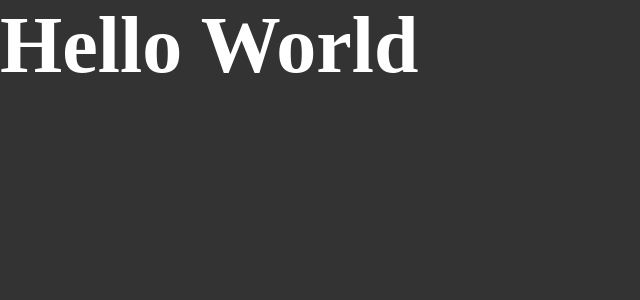
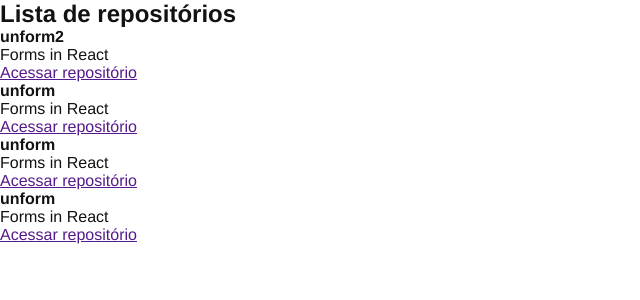
Before and after one commit to rafm/rocketseat-ignite-reactjs, a React app in the folder 01-github-explorer/: page / in a window 1280 px wide. Shown: the top 300 px of the page, without its empty margins (0-640 px from the left). Built offline with nearby package versions, Linux system fonts and the light colour scheme.

Commit message:
Creating first sample component: RepositoryList.

```diff
--- a/01-github-explorer/src/App.jsx
+++ b/01-github-explorer/src/App.jsx
@@ -1,5 +1,6 @@
+import { RepositoryList } from './RepositoryList'
 import './styles/global.scss'
 
 export function App() {
-    return <h1>Hello World</h1>
+    return <RepositoryList />
 }
--- /dev/null
+++ b/01-github-explorer/src/RepositoryList.jsx
@@ -0,0 +1,47 @@
+const repositoryName = 'unform2'
+
+export function RepositoryList() {
+    return (
+        <section className="repository-list">
+            <h1>Lista de repositórios</h1>
+
+            <ul>
+                <li>
+                    <strong>{repositoryName}</strong>
+                    <p>Forms in React</p>
+
+                    <a href="">
+                        Acessar repositório
+                    </a>
+                </li>
+
+                <li>
+                    <strong>unform</strong>
+                    <p>Forms in React</p>
+
+                    <a href="">
+                        Acessar repositório
+                    </a>
+                </li>
+
+                <li>
+                    <strong>unform</strong>
+                    <p>Forms in React</p>
+
+                    <a href="">
+                        Acessar repositório
+                    </a>
+                </li>
+
+                <li>
+                    <strong>unform</strong>
+                    <p>Forms in React</p>
+
+                    <a href="">
+                        Acessar repositório
+                    </a>
+                </li>
+            </ul>
+        </section>
+    )
+}
--- a/01-github-explorer/src/styles/global.scss
+++ b/01-github-explorer/src/styles/global.scss
@@ -5,11 +5,6 @@
 }
 
 body {
-    font: Arial, Helvetica, sans-serif;
-    background: #333;
-    color: #FFF;
-
-    h1 {
-        font-size: 80px;
-    }
+    font: 16px "Helvetica Neue", Arial, sans-serif;
+    color: #121214;
 }
```
